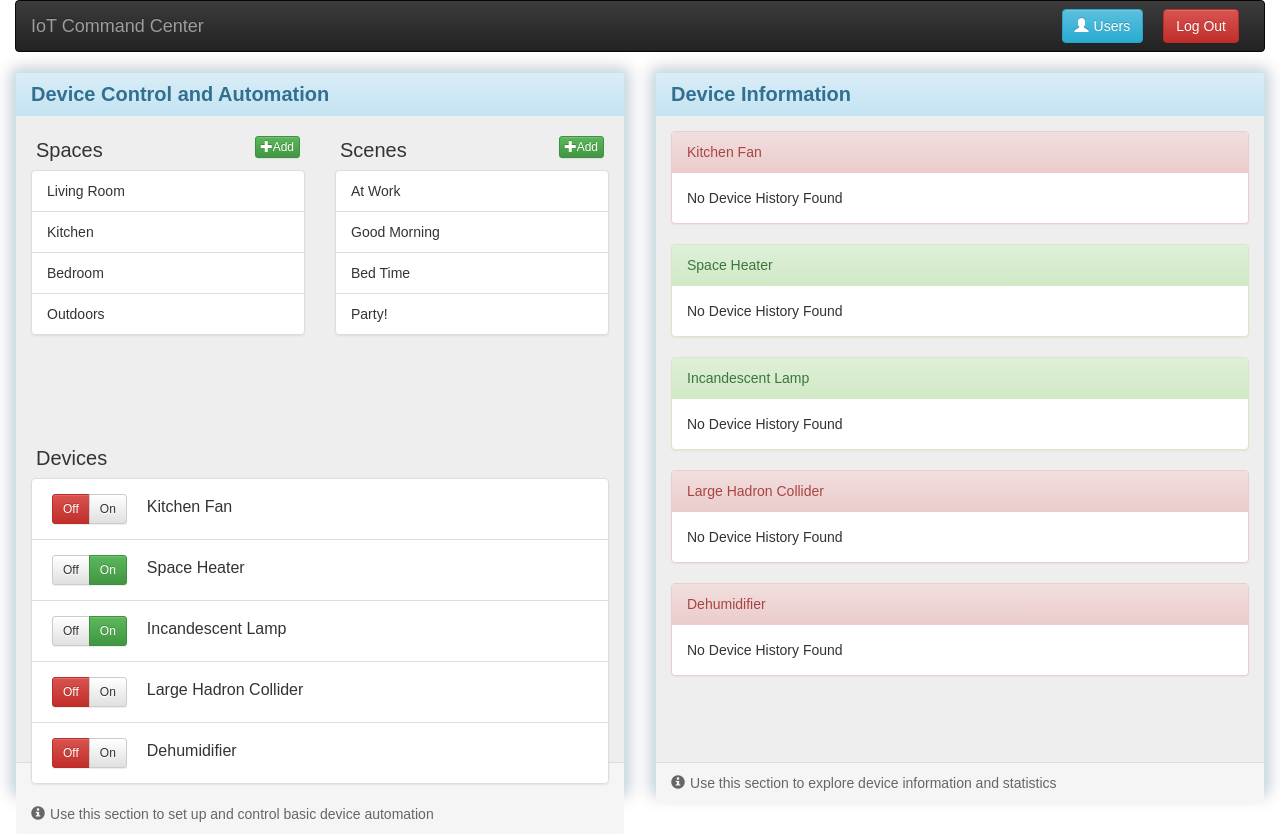
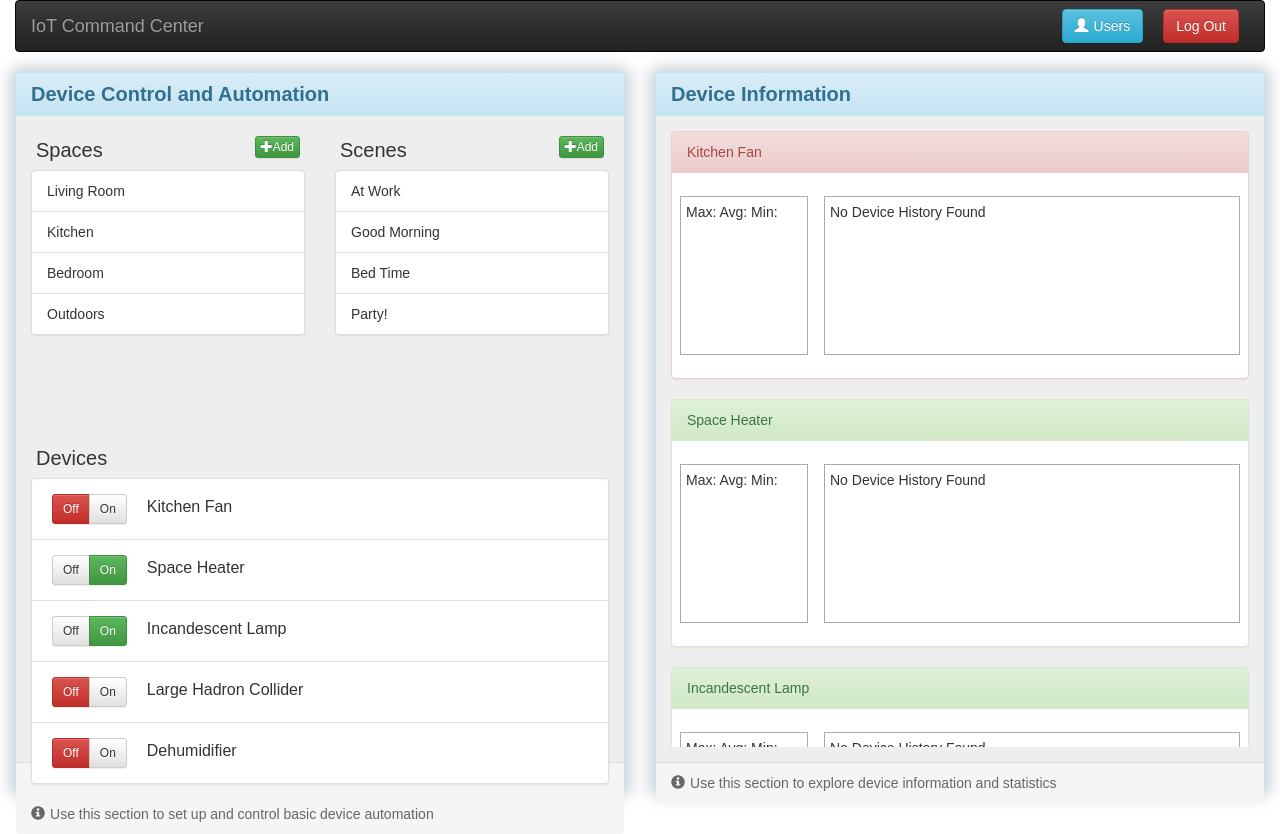
Before and after one commit to AndrewTBurks/IoTCommandCenter, a React (Create React App) app: page / in a window 1280 px wide. Built offline with nearby package versions, Linux system fonts and the light colour scheme.

Commit message:
Lay out placeholders for information inside Device Info page

```diff
--- a/src/components/information/DeviceInfo.js
+++ b/src/components/information/DeviceInfo.js
@@ -1,6 +1,7 @@
 import React, { Component } from 'react';
 
-import { Panel } from 'react-bootstrap'
+import { Panel , Row , Col} from 'react-bootstrap'
+import DeviceInfoList from './DeviceInfoList'
 
 class DeviceInfo extends Component {
   constructor(props) {
@@ -18,7 +19,21 @@ class DeviceInfo extends Component {
           {info.status}
         </Panel.Heading>
         <Panel.Body>
-          No Device History Found
+          <Row style={{height: "175px"}}>
+            <Col md={3} style={{height:"100%", padding:"8px"}}>
+              <div style={{border: "1px solid #aaa", height:"100%", padding:"5px"}}>
+                Max:
+                Avg:
+                Min:
+              </div>
+            </Col>
+
+            <Col md={9} style={{height:"100%", padding:"8px"}}>
+              <div style={{border: "1px solid #aaa", height:"100%", padding:"5px"}}>
+                No Device History Found
+              </div>
+            </Col>
+          </Row>
         </Panel.Body>
       </Panel>
      );
--- a/src/components/information/DeviceInfoList.js
+++ b/src/components/information/DeviceInfoList.js
@@ -10,7 +10,7 @@ class DeviceInfoList extends Component {
     let { devices } = this.state;
 
     return (
-      <div>
+      <div style={{overflowY: "scroll", maxHeight: "100%"}}>
         {
           devices.map(device => (
             <DeviceInfo info={device.info} status={device.status}/>
```
